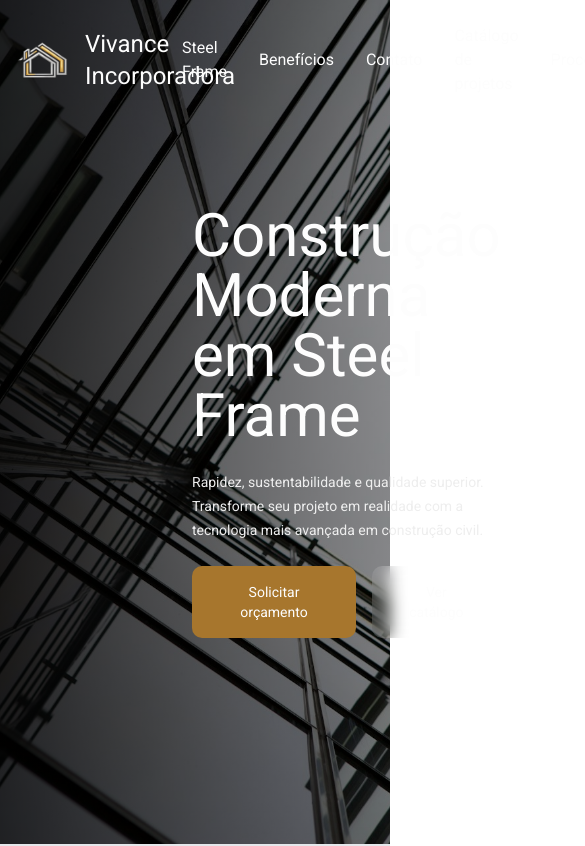
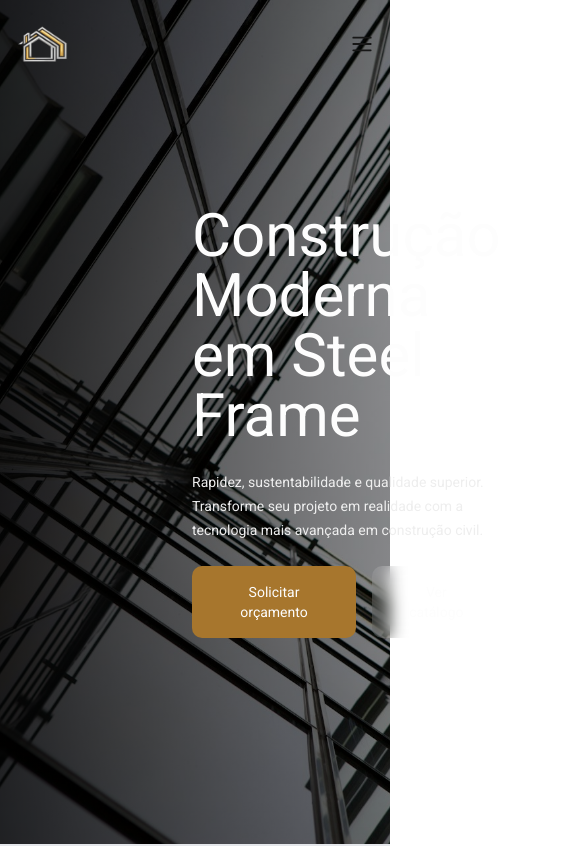
Before and after one commit to rafaelmjardim/vivance-project, a Next.js app: page / in a window 390 px wide. Shown: the top 846 px of the page, 585 px wide, since content can reach past the window. Built offline with nearby package versions, Linux system fonts and the light colour scheme.

Commit message:
feat: adiciona responsivo com icon de menu mobile

```diff
--- a/app/_components/ui/header.tsx
+++ b/app/_components/ui/header.tsx
@@ -1,5 +1,6 @@
 import Image from "next/image";
 import logo from "@/public/logo.png";
+import { HiMiniBars3 } from "react-icons/hi2";
 
 type Menu = {
   txt: string;
@@ -16,18 +17,15 @@ export function Header() {
     { txt: "Outros serviços", href: "outros-servicos" },
   ];
   return (
-    <header
-      className="py-6 px-4 container sm:px-24 mx-auto
-      absolute z-10 top-0 left-0 right-0 flex item-center justify-between w-full"
-    >
+    <header className="py-6 px-4 container sm:px-24 mx-auto absolute z-10 top-0 left-0 right-0 flex items-center justify-between w-full">
       <div className="flex items-center gap-4">
         <Image src={logo} alt="Logo do Vivance Incorporadora" height={40} />
-        <span className="text-2xl text-text-inverse">
+        <span className="hidden xl:inline-flex text-2xl text-text-inverse">
           Vivance Incorporadora
         </span>
       </div>
 
-      <ul className="text-text-inverse flex items-center gap-8">
+      <ul className="hidden lg:inline-flex tems-center text-text-inverse gap-8">
         {menuArray.map((menu, index) => (
           <li
             key={index}
@@ -37,6 +35,12 @@ export function Header() {
           </li>
         ))}
       </ul>
+
+      <HiMiniBars3
+        className="lg:hidden"
+        color="var(--color-icon-inverse)"
+        size={24}
+      />
     </header>
   );
 }
--- a/app/globals.css
+++ b/app/globals.css
@@ -22,6 +22,7 @@
   --text-active: #daa04e;
 
   --icon-active: #daa04e;
+  --icon-inverse: #fdfdfd;
 }
 
 @theme inline {
@@ -44,6 +45,7 @@
   --color-text-active: var(--text-active);
 
   --color-icon-active: var(--icon-active);
+  --color-icon-inverse: var(--icon-inverse);
 }
 
 body {
```
